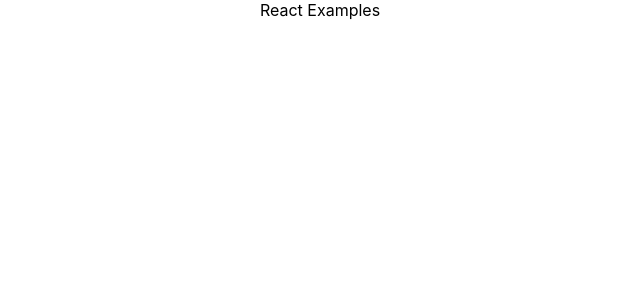
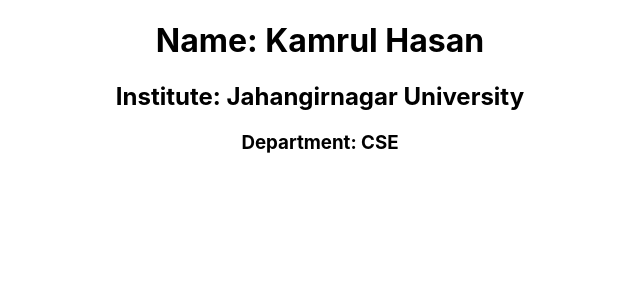
Before and after one commit to bongodev/react-js, a React (Create React App) app: page / in a window 1280 px wide. Shown: the top 300 px of the page, without its empty margins (320-960 px from the left). Built offline with nearby package versions, Linux system fonts and the light colour scheme.

Commit message:
update component with custom data

```diff
--- a/src/App.js
+++ b/src/App.js
@@ -3,7 +3,9 @@
 function App() {
   return (
     <div className="App">
-      React Examples
+      <h1>Name: Kamrul Hasan</h1>
+      <h2>Institute: Jahangirnagar University</h2>
+      <h3>Department: CSE</h3>
     </div>
   );
 }
```
